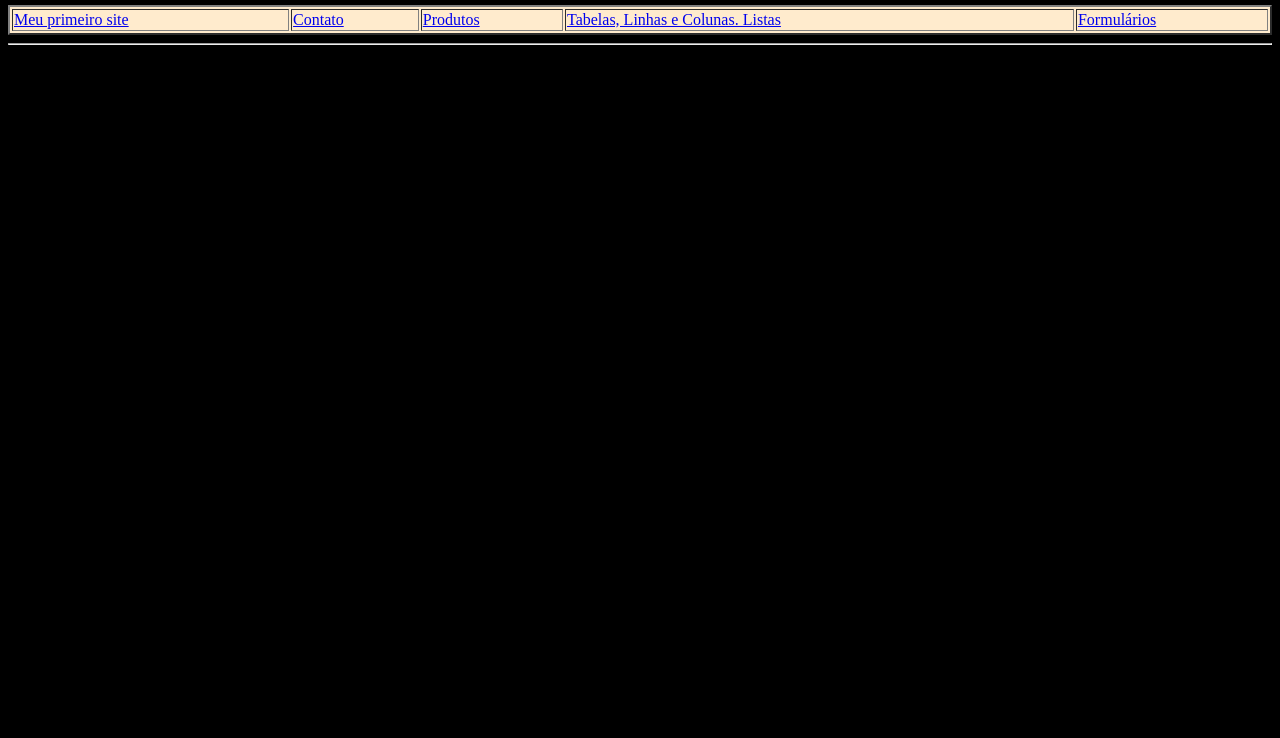
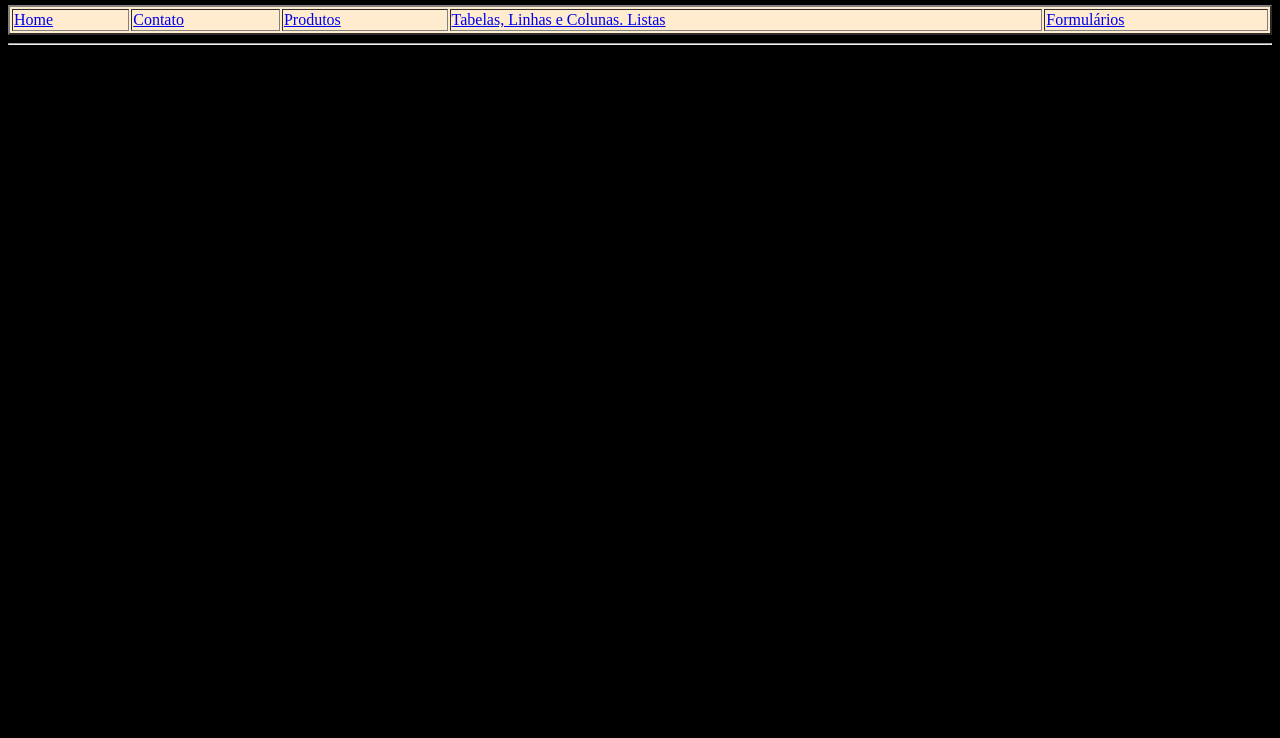
Before and after one commit to jessikahaber/Agencia.de.viagens, a plain HTML site: page contato.html in a window 1280 px wide. Shown: the part 62-800 px from the top of the page. Drawn offline with Linux system fonts and the light colour scheme.

Commit message:
atualização do site

```diff
--- a/contato.html
+++ b/contato.html
@@ -4,13 +4,13 @@
         <meta charset="UTF-8"
         <meta http-equiv="X-UA-Compatible" content="IE=edge">
         <meta name="viewport" content="width=device-width, initial-scale=1.0">
-        <title> Contato </title>
+        <title> Home </title>
     </head>
     <body style="background-color: black;">
         <h2 style="color: palevioletred; text-align: center;">Contato</h2>
         <table border="2" style="background-color: blanchedalmond; width: 100%;">
             <tr>
-                <td><a href="0. Primeiro Site.html" target="_self">Meu primeiro site</a></td>
+                <td><a href="0. Primeiro Site.html" target="_self">Home</a></td>
                 <td><a href="contato.html" target="_self">Contato</a></td>
                 <td><a href="produtos.html" target="_self">Produtos</a></td>
                 <td><a href="tabelas.linhas.colunas.Listas.html" target="_self">Tabelas, Linhas e Colunas. Listas</a></td>
```
Also changed, not shown: Destinos.html (added), home.html (added).
